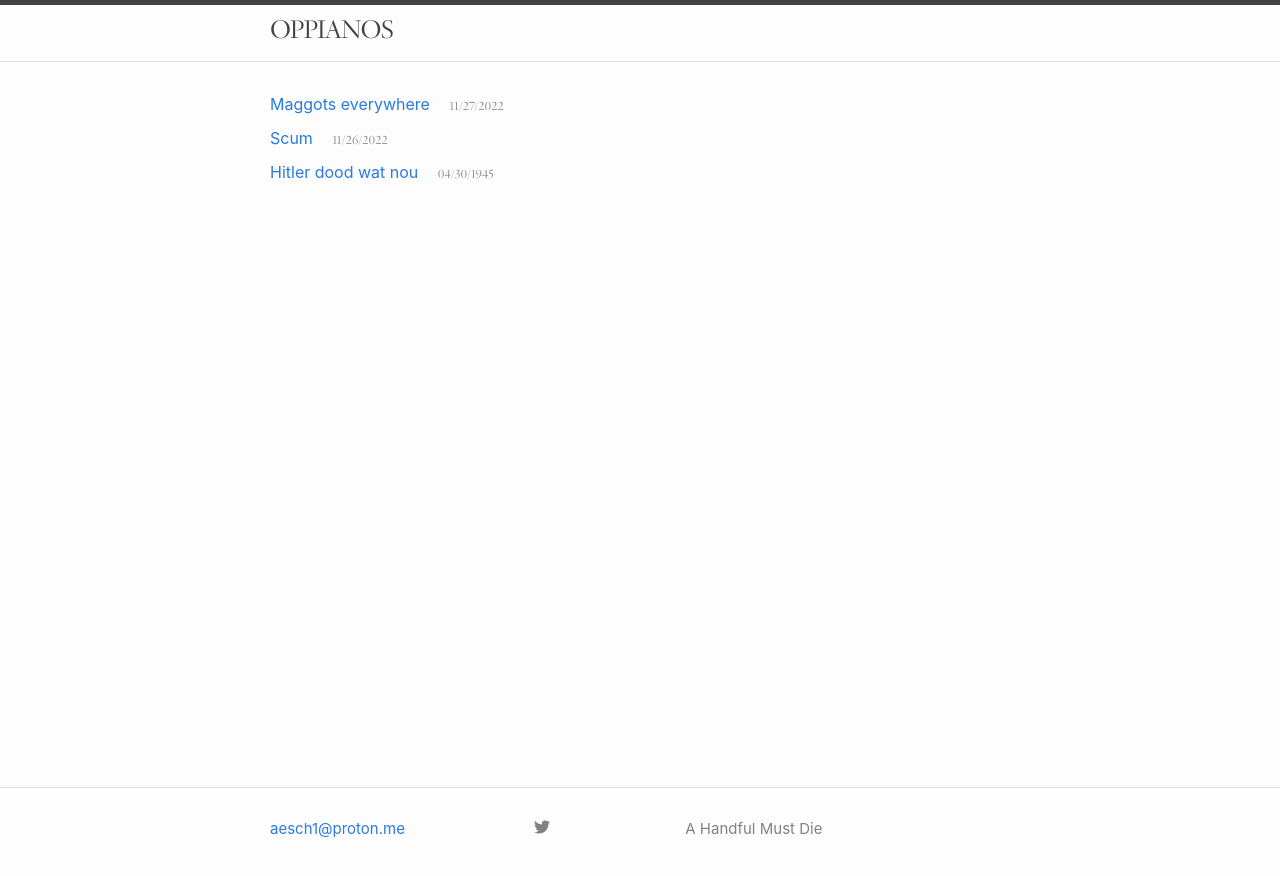
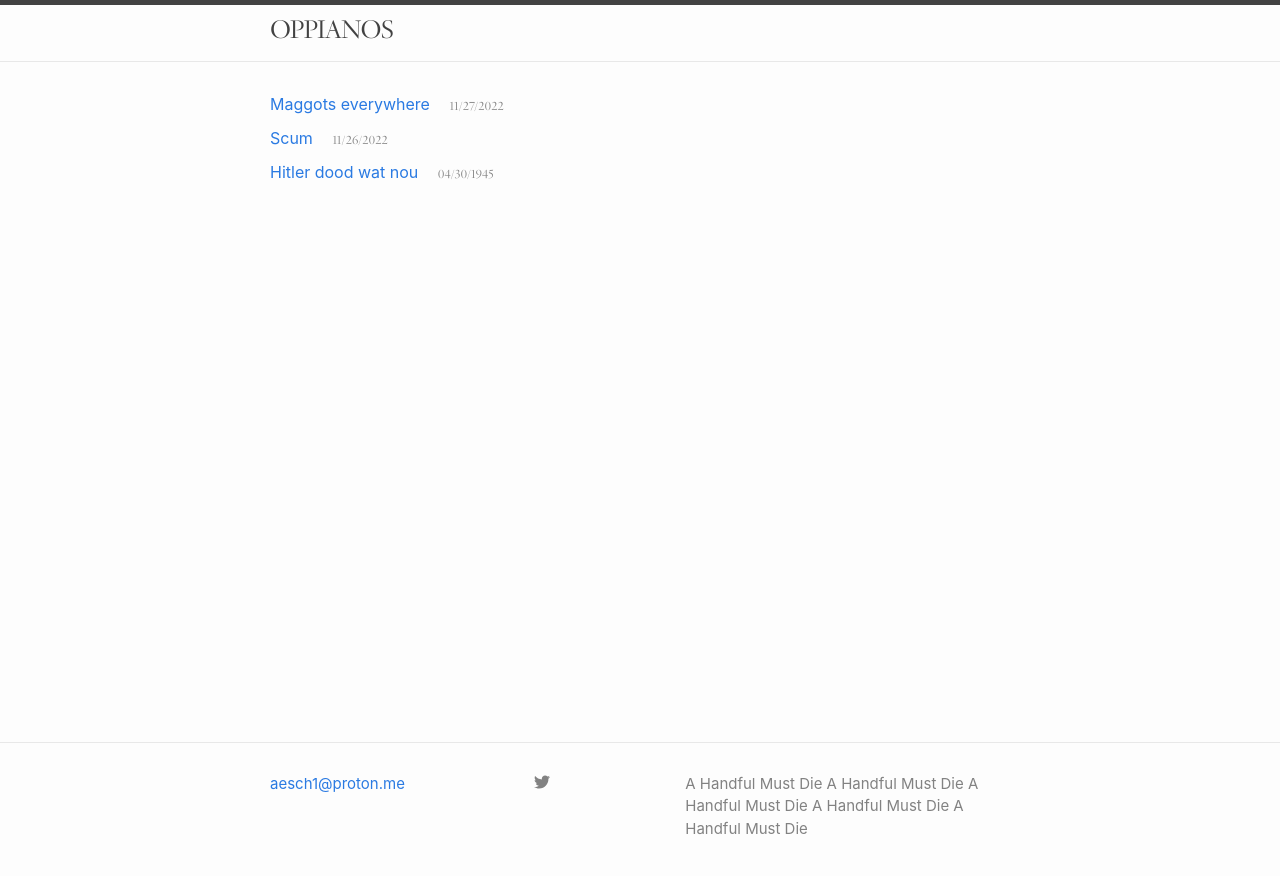
Before and after one commit to TheatrumMundi/TheatrumMundi, a Jekyll site: the page built from index.markdown, in a window 1280 px wide. Shown: the top 876 px of the page. Built offline with Jekyll 4.4.1, drawn with Linux system fonts in a browser that asks for light colours; some web fonts are replaced.

```diff
--- a/_config.yml
+++ b/_config.yml
@@ -22,7 +22,7 @@ title: OPPIANOS
 author: Oppianos
 email: aesch1@proton.me
 description: >- # this means to ignore newlines until "baseurl:"
-  A Handful Must Die
+  A Handful Must Die A Handful Must Die A Handful Must Die A Handful Must Die A Handful Must Die
 baseurl: "S3m3nD3m0n" # the subpath of your site, e.g. /blog
 url: "http://s3m3nd3m0n.github.io/" # the base hostname & protocol for your site, e.g. http://example.com
 twitter_username: NewAlphabetFLW
--- a/_includes/footer.html
+++ b/_includes/footer.html
@@ -7,7 +7,7 @@
       <div class="footer-col footer-col-1">
         <ul class="contact-list">
             {%- if site.email -%}
-            <li><a class="u-email" href="mailto:{{ site.email }}">{{ site.email }}</a></li>
+            <li><a class="u-email" href="mailto:{{ site.email }}"> {{ site.email }}</a></li>
             {%- endif -%}
         </ul>
       </div>
```
